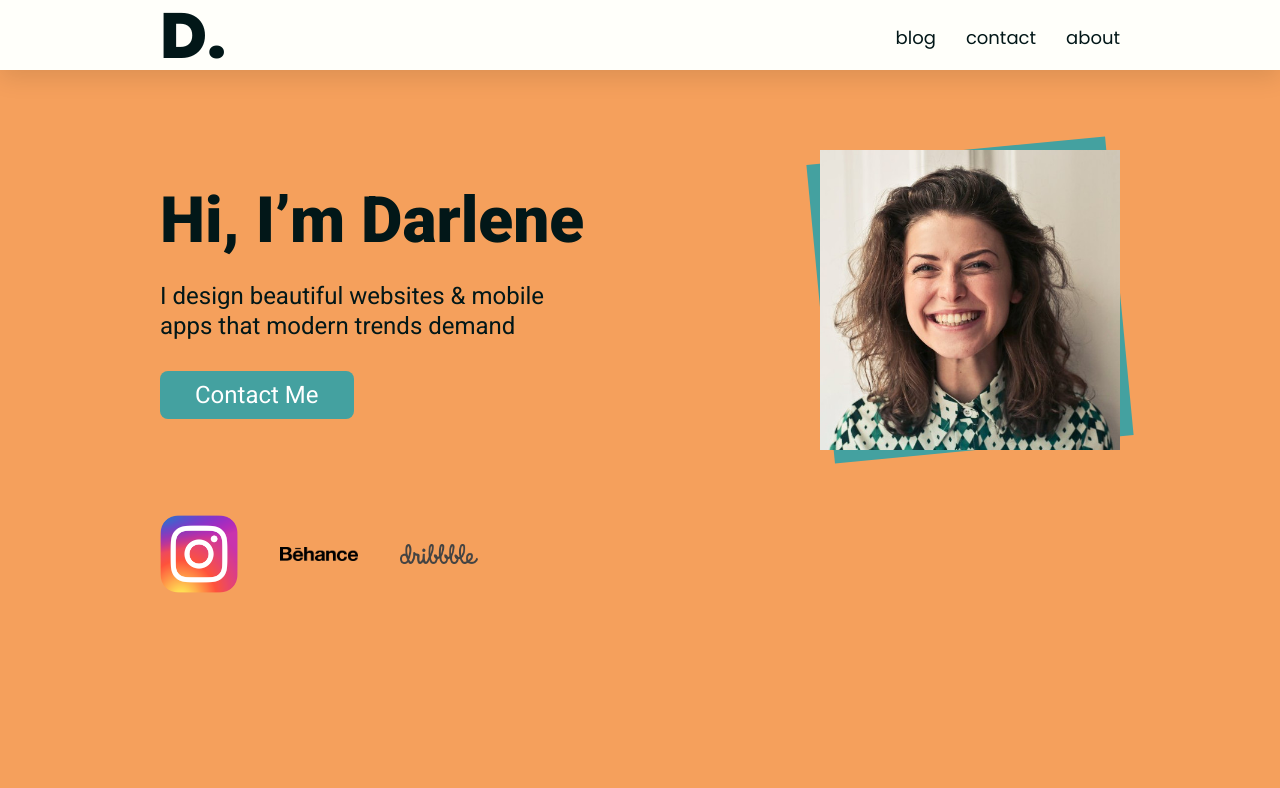
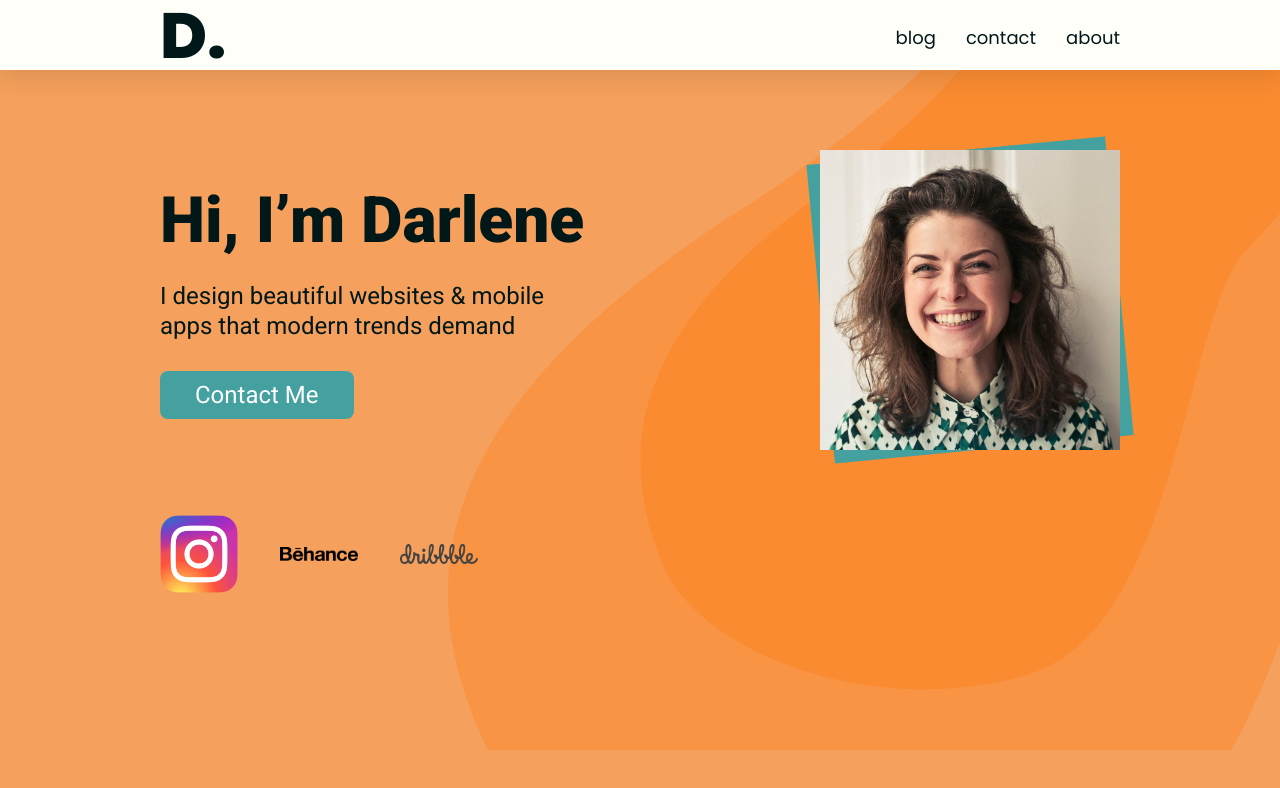
Before and after one commit to Daniel-Venera/darlene_portfolio, a plain HTML site: page index.html in a window 1280 px wide. Drawn offline with Linux system fonts and the light colour scheme.

Commit message:
2 vectors on desktop

```diff
--- a/css/style.scss
+++ b/css/style.scss
@@ -10,6 +10,9 @@ $grey: #07393c;
   padding: 0;
   list-style: none;
   box-sizing: border-box;
+}
+html {
+  overflow-x: hidden;
 }
 body {
   font-family: "Poppins", sans-serif;
@@ -56,6 +59,14 @@ header {
 }
 
 .hero {
+  position: relative;
+  .vector {
+    display: none;
+  }
+  .hero-body {
+    position: relative;
+  }
+
   .hero-content {
     font-family: "Roboto", sans-serif;
     text-align: center;
@@ -95,6 +106,8 @@ header {
       z-index: -1;
       width: 100%;
       height: 100%;
+      max-width: 100%;
+      max-height: 100%;
       transform: rotate(-5.47deg);
       background-color: $teal;
     }
@@ -125,6 +138,10 @@ header {
 }
 
 @media (min-width: 769px) {
+  body {
+    overflow: hidden;
+    height: 100vh;
+  }
   .wrapper {
     padding: 0px 60px;
   }
@@ -136,10 +153,28 @@ header {
       }
       nav ul li {
         padding-left: 30px;
+        transition: all 0.5s ease;
+        a {
+          transition: all 0.3s ease;
+          &:hover {
+            color: $orange;
+          }
+        }
       }
     }
   }
   .hero {
+    .vector {
+      display: block;
+      position: absolute;
+      top: -300px;
+      left: 50%;
+      z-index: -1;
+    }
+    .vector_2 {
+      top: -300px;
+      left: 30%;
+    }
     .hero-body {
       height: 300px;
       margin-top: 80px;
@@ -148,7 +183,7 @@ header {
       justify-content: space-between;
       .hero-content {
         padding: 0px;
-        max-width: 500px;
+        max-width: 360px;
         text-align: left;
         h1 {
           font-size: 64px;
@@ -193,4 +228,11 @@ header {
   .wrapper {
     padding: 0px 120px;
   }
+  .hero {
+    .hero-body {
+      .hero-content {
+        max-width: 500px;
+      }
+    }
+  }
 }
--- a/index.html
+++ b/index.html
@@ -29,6 +29,12 @@
     <div class="hero">
       <div class="wrapper">
         <div class="hero-body">
+          <div class="vector vector_1">
+            <img src="./images/vector_1.svg" alt="" />
+          </div>
+          <div class="vector vector_2">
+            <img src="./images/vector_2.svg" alt="" />
+          </div>
           <div class="hero-content">
             <h1>Hi, I’m Darlene</h1>
             <p>I design beautiful websites & mobile apps that modern trends demand</p>
```
Also changed, not shown: css/style.css, 1 other file.
